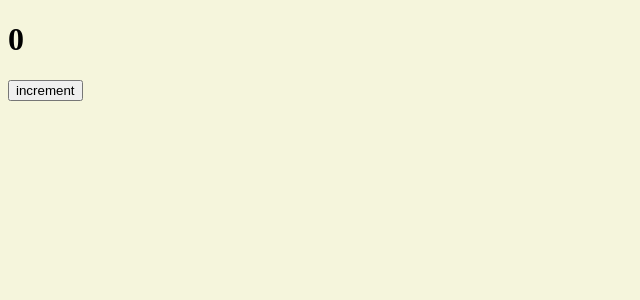
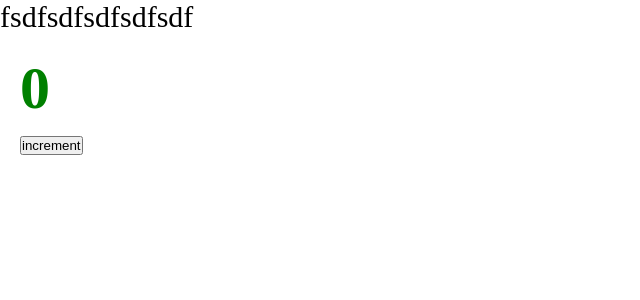
Before and after one commit to GreennPingvin/production-project, a React app: page / in a window 1280 px wide. Shown: the top 300 px of the page, without its empty margins (0-640 px from the left). Built offline with nearby package versions, Linux system fonts and the light colour scheme.

Commit message:
set up css modules

```diff
--- a/package.json
+++ b/package.json
@@ -19,6 +19,7 @@
     "@types/webpack-dev-server": "^4.7.2",
     "css-loader": "^6.8.1",
     "html-webpack-plugin": "^5.5.1",
+    "mini-css-extract-plugin": "^2.7.6",
     "sass": "^1.62.1",
     "sass-loader": "^13.3.1",
     "style-loader": "^3.3.3",
--- /dev/null
+++ b/src/App.tsx
@@ -0,0 +1,14 @@
+import React from 'react'
+import Counter from './components/Counter'
+import './index.scss'
+
+const App = () => {
+  return (
+    <div className='app'>
+      fsdfsdfsdfsdfsdf
+      <Counter />
+    </div>
+  )
+}
+
+export default App
--- /dev/null
+++ b/src/components/Counter.module.scss
@@ -0,0 +1,4 @@
+.btn {
+  padding: 20px;
+  color: green;
+}
--- a/src/components/Counter.scss
+++ /dev/null
@@ -1,3 +0,0 @@
-body {
-  background-color: beige;
-}
--- a/src/components/Counter.tsx
+++ b/src/components/Counter.tsx
@@ -1,5 +1,5 @@
 import React, { useState } from 'react'
-import './Counter.scss'
+import styles from './Counter.module.scss'
 
 const Counter = () => {
   const [count, setCount] = useState(0)
@@ -9,7 +9,7 @@
   }
 
   return (
-    <div>
+    <div className={styles.btn}>
       <h1>{count}</h1>
       <button onClick={increment}>increment</button>
     </div>
--- /dev/null
+++ b/src/index.scss
@@ -0,0 +1,9 @@
+* {
+  margin: 0;
+  padding: 0;
+  box-sizing: border-box;
+}
+
+.app {
+  font-size: 30px;
+}
--- a/src/index.tsx
+++ b/src/index.tsx
@@ -1,9 +1,5 @@
-import { render } from 'react-dom'
-import Counter from './components/Counter'
+import App from './App'
+import ReactDOM from 'react-dom/client'
 
-render(
-  <div>
-    <Counter />
-  </div>,
-  document.querySelector('#root')
-)
+const root = ReactDOM.createRoot(document.querySelector('#root'))
+root.render(<App />)
```
Also changed, not shown: src/global.d.ts (added, +7 -0 lines), 4 other files (tests, documents, lock files or other folders).
